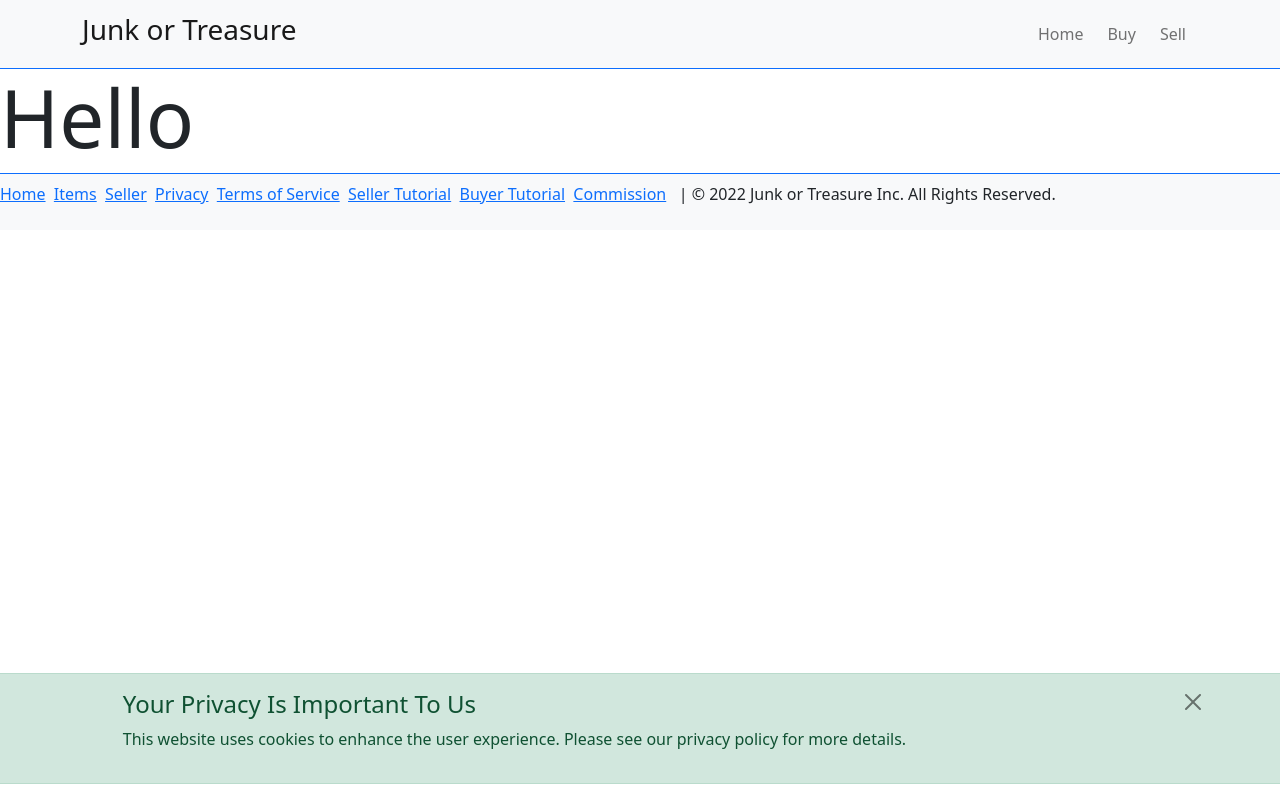
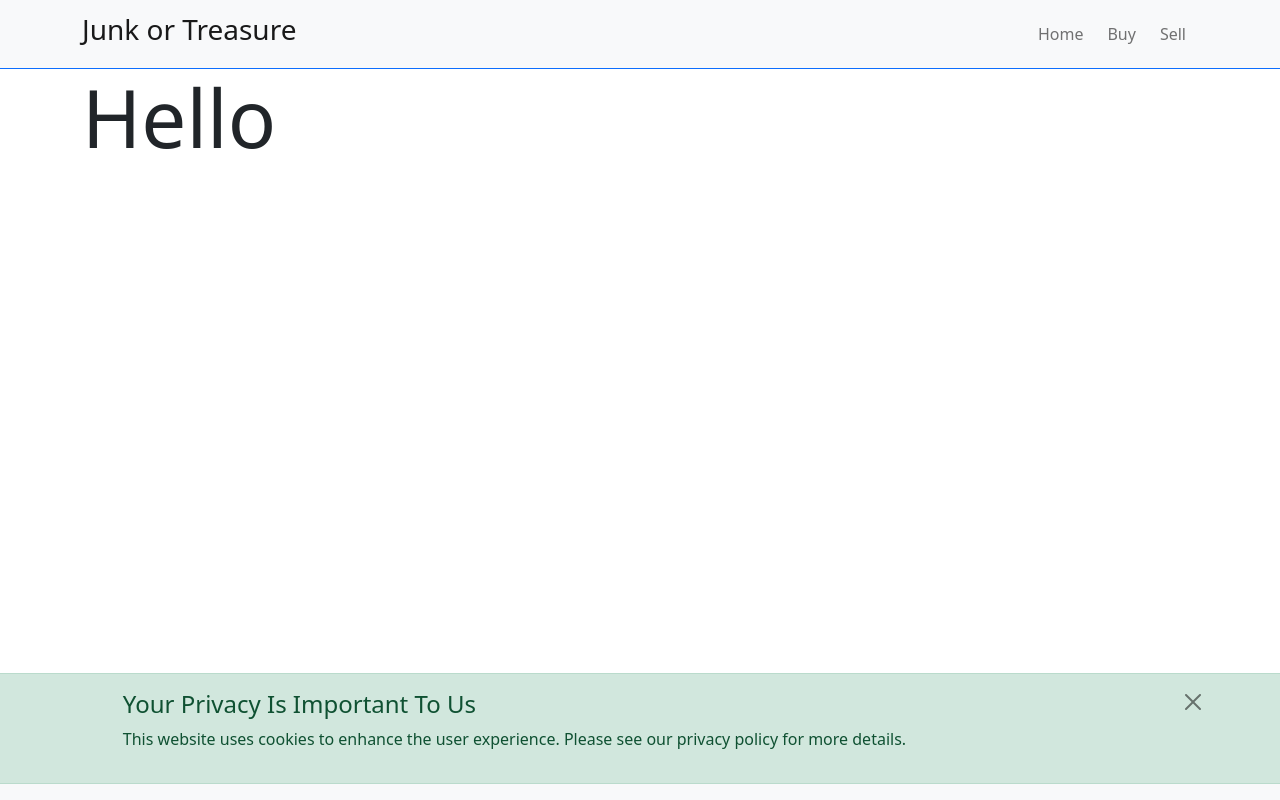
Before and after one commit to Johlar-Inc/jort, a Next.js app: page / in a window 1280 px wide. Built offline with nearby package versions, Linux system fonts and the light colour scheme.

Commit message:
CSS fixes

```diff
--- a/components/Footer.js
+++ b/components/Footer.js
@@ -2,8 +2,8 @@ import Link from "next/link";
 
 const Footer = () => {
     return (
-        <div className="container-fluid px-0 py-2 bg-light sticky-bottom border-top border-primary">
-            <div className="row">
+        <div className="container-fluid px-0 py-2 bg-light fixed-bottom border-top border-primary">
+            <div className="row px-3">
                 <div className="col">
                     <p>
                         <Link href="/">Home</Link>&nbsp;&nbsp;
--- a/pages/_app.js
+++ b/pages/_app.js
@@ -7,8 +7,8 @@ import '../styles/owl.css';
 function MyApp({ Component, pageProps }) {
   return (
     <div className="container-fluid px-0">
-      <div className="row">
-        <div className="col">
+      <div className="row mx-0">
+        <div className="col px-0">
           <main className="main">
             <Header />
             <Component {...pageProps} />
--- a/pages/index.js
+++ b/pages/index.js
@@ -1,5 +1,11 @@
 export default function Home() {
   return (
-    <h1 className="display-1">Hello</h1>
+    <div className="container full-screen">
+      <div className="row">
+        <div className="col-12">
+          <h1 className="display-1">Hello</h1>
+        </div>
+      </div>
+    </div>
   )
 }
--- a/styles/owl.css
+++ b/styles/owl.css
@@ -0,0 +1,3 @@
+.full-screen {
+    min-height: 85vh;
+}
```
